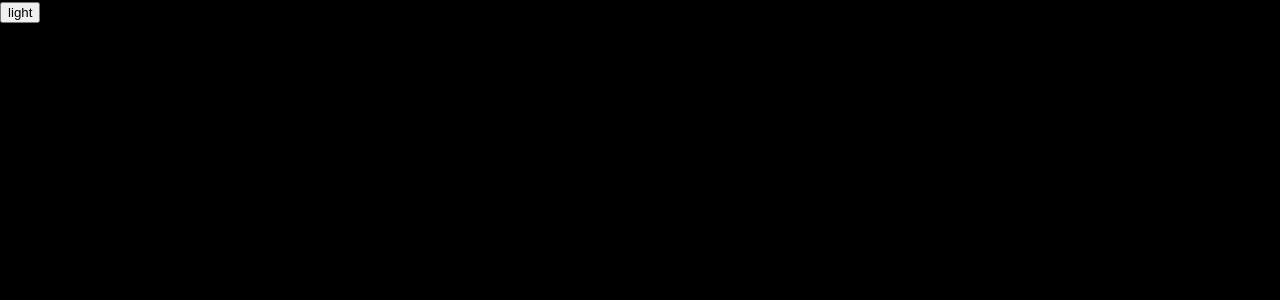
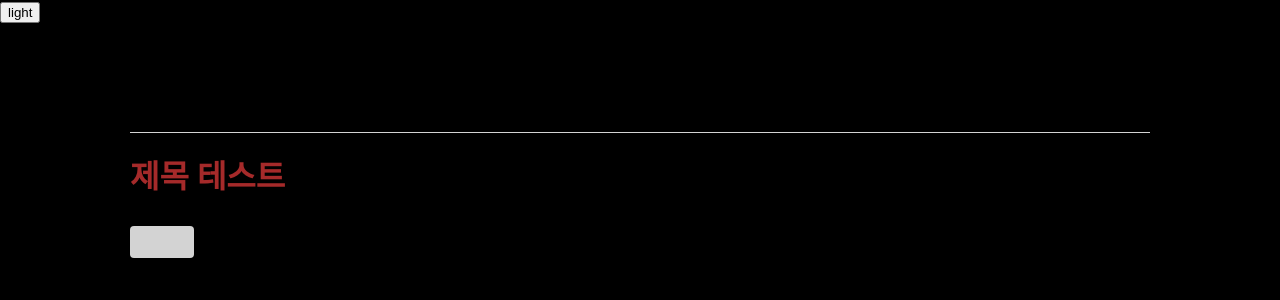
Before and after one commit to msy8709/BookStore, a React (Create React App) app: page / in a window 1280 px wide. Shown: the top 300 px of the page. Built offline with nearby package versions, Linux system fonts and the light colour scheme; the HTML template or start-up script is replaced by a standard one.

Commit message:
title, button, input, header, footer 컴포넌트 작성

```diff
--- a/package.json
+++ b/package.json
@@ -12,6 +12,7 @@
     "@types/react-dom": "^18.3.0",
     "react": "^18.3.1",
     "react-dom": "^18.3.1",
+    "react-icons": "^5.2.1",
     "react-scripts": "5.0.1",
     "sanitize.css": "^13.0.0",
     "styled-components": "^6.1.11",
--- a/src/components/Layout.tsx/Layout.tsx
+++ b/src/components/Layout.tsx/Layout.tsx
@@ -1,6 +1,7 @@
 import React from 'react';
 import Header from '../common/Header';
 import Footer from '../common/Footer';
+import styled from 'styled-components';
 interface LayoutProps {
     children: React.ReactNode;
 }
@@ -8,12 +9,18 @@ const Layout = ({children}: LayoutProps) => {
     return (
         <div>
             <Header />
-            <main>
+            <LayoutStyle>
                 {children}
-            </main>
+            </LayoutStyle>
             <Footer/>
         </div>
     );
 };
 
+const LayoutStyle = styled.main`
+width: 100%;
+margin: 0 auto;
+max-width: ${({theme}) => theme.layout.width.large};
+padding: 20px 0;
+`
 export default Layout;
--- /dev/null
+++ b/src/components/common/Button.tsx
@@ -0,0 +1,30 @@
+import React from 'react';
+import styled, { Styled } from 'styled-components';
+import { ButtonScheme, ButtonSize } from '../../style/theme';
+
+interface Props {
+    children: React.ReactNode;
+    size:ButtonSize
+    scheme: ButtonScheme
+    disabled?: boolean;
+    isLoading?: boolean;
+}
+
+const Button = ({children,size,scheme,disabled,isLoading}: Props) => {
+    return (
+        <ButtonStyle size={size} scheme={scheme} disabled={disabled} isLoading={isLoading}></ButtonStyle>
+    );
+};
+
+const ButtonStyle = styled.button<Omit<Props, "children">>`
+font-size: ${({theme, size}) => theme.button[size].fontSize};
+padding: ${({theme, size}) => theme.button[size].padding};
+color: ${({theme, scheme}) => theme.buttonScheme[scheme].color};
+background-color: ${({theme, scheme}) => theme.buttonScheme[scheme].backgroundColor};
+border: 0;
+border-radius: ${({theme}) => theme.borderRadius.default};
+opacity: ${({disabled}) => (disabled ? 0.5 : 1)};
+pointer-events: ${({disabled}) => (disabled ? "none" : "auto")};
+cursor: ${({disabled}) => (disabled ? 'none' : 'pointer')};
+`
+export default Button;
--- a/src/components/common/Footer.tsx
+++ b/src/components/common/Footer.tsx
@@ -1,4 +1,5 @@
 import React from 'react';
+import styled from 'styled-components';
 
 const Footer = () => {
     return (
@@ -8,4 +9,25 @@ const Footer = () => {
     );
 };
 
+const FooterStyle = styled.footer`
+    width: 100%;
+    margin: 0 auto;
+    max-width: ${({theme}) => theme.layout.width.large};
+    border-top: 1px solid ${({theme}) => theme.color.background};
+    padding: 20px 0;
+    display: flex;
+    justify-content: space-between;
+    .logo{
+        img{
+            width: 140px;
+        }
+    }
+
+    .copyright{
+        p{
+            font-size: 0.75rem;
+            color: ${({theme}) => theme.color.text};
+        }
+    }
+`
 export default Footer;
--- a/src/components/common/Header.tsx
+++ b/src/components/common/Header.tsx
@@ -1,14 +1,110 @@
 import React from 'react';
 import styled from 'styled-components';
+import ThemeSwitcher from '../Header/ThemeSwitcher';
+import {FaSignInAlt, FaRegUser} from "react-icons/fa";
 const Header = () => {
+    const CATEGORY = [
+        {
+            id: null,
+            name: "전체"
+        },
+        {
+            id: 0,
+            name: "동화"
+        },
+        {
+            id: 1,
+            name: "소설"
+        },
+        {
+            id: 2,
+            name: "사회",
+        },
+    ];
     return (
-        <h1>Book Store</h1>
+
+       <HeaderStyle>
+        <h1 className='logo'>
+            <img src="" alt=""/>
+        </h1>
+        <nav className='category'>
+            <ul>
+                {
+                    CATEGORY.map((item) => (
+                        <li key={item.id}>
+                            <a href={item.id === null ? '/books' : `/books?category_id=${item.id}`}>{item.name}</a>
+                        </li>
+                    ))
+                }
+            </ul>
+        </nav>
+            <nav className="auth">
+                <ul>
+                    <li>
+                        <FaSignInAlt>로그인</FaSignInAlt>
+                    </li>
+                    <li>
+                        <FaRegUser>회원가입</FaRegUser>
+                    </li>
+                </ul>
+            </nav>
+       </HeaderStyle>
+
     );
 };
 const HeaderStyle = styled.header`
-    background-color: ${(props) => props.theme.colors.background};
-    h1{
-        color: ${(props) => props.theme.colors.primary};
+    width: 100%;
+    margin: 0 auto;
+    max-width: ${({theme}) => theme.layout.width.large};
+
+    display: flex;
+    justify-content: space-between;
+    align-items: center;
+    padding: 20px 0;
+    border-bottom: 1px solid ${({theme}) => theme.color.background};
+
+
+    .logo{
+        img{
+            width: 200px;
+        }
+    }
+    .category{
+        ul{
+            display: flex;
+            gap: 32px;
+            li{
+                a{
+                    font-size: 1.5rem;
+                    font-weight: 600;
+                    text-decoration: none;
+                    color: ${({theme}) => theme.color.text};
+
+                    &:hover {
+                        color: ${({theme}) => theme.color.primary};
+                    }
+                }
+            }
+        }
+    }
+    .auth{
+        ul{
+            display: flex;
+            gap: 16px;
+            li{
+                a{
+                    font-size: 1rem;
+                    font-weight: 600;
+                    text-decoration: none;
+                    display: flex;
+                    align-item: center;
+                    line-height: 1;
+                    svg{
+                        margin-right: 6px;
+                    }
+                }
+            }
+        }
     }
 `
 export default Header;
--- /dev/null
+++ b/src/components/common/Title.tsx
@@ -0,0 +1,23 @@
+import React from 'react';
+import styled from 'styled-components';
+import { ColorKey, HeadingSize } from '../../style/theme';
+
+
+interface Props {
+    children: React.ReactNode;
+    size: HeadingSize;
+    color?: ColorKey;
+}
+
+const Title = ({children,size}: Props) => {
+    return (
+        <div>
+            <TitleStyle size={size}>{children}</TitleStyle>
+        </div>
+    );
+};
+const TitleStyle = styled.h1<Omit<Props, "children">>`
+font-size: ${({theme, size}) => theme.heading[size].fontSize};
+color: ${({theme, color}) => (color ? theme.color[color]: theme.color.primary)}`
+
+export default Title;
--- a/src/index.tsx
+++ b/src/index.tsx
@@ -2,7 +2,6 @@ import React from 'react';
 import ReactDOM from 'react-dom/client';
 import App from './App';
 import reportWebVitals from './reportWebVitals';
-import { GlobalStyle } from './style/global';
 import { ThemeContext, state } from './context/themeContext';
 const root = ReactDOM.createRoot(
   document.getElementById('root') as HTMLElement
--- a/src/pages/Home.tsx
+++ b/src/pages/Home.tsx
@@ -1,15 +1,19 @@
 import React from 'react';
 import Header from '../components/common/Header';
 import { formatNumber } from '../utils/format';
+import Title from '../components/common/Title';
+import Button from '../components/common/Button';
 
 const Home = () => {
 
     const Count =10000
     return (
         <div>
-
+            <Title size="large">제목 테스트</Title>
             <div>home body</div>
-            <div>count: {formatNumber(Count)}</div>
+            <Button size='large' scheme='normal'>
+                버튼 테스트
+            </Button>
         </div>
     );
 };
--- a/src/style/theme.ts
+++ b/src/style/theme.ts
@@ -1,30 +1,108 @@
 export type ThemeName = "light" | "dark";
-type ColorKey = "primary"|"background"|"secondary"|"third";
+export type ColorKey = "primary"|"background"|"secondary"|"third"|"border"|"text";
 
-
-
+export type HeadingSize = "large" | "medium" | "small";
+export type ButtonSize = "large" | "medium" | "small";
+export type ButtonScheme = "primary" | "normal"
+export type LayoutWidth = "large"| "medium" | "small";
 interface Theme{
     name: ThemeName;
     color: Record<ColorKey, string>;
+    heading: {
+        [key in HeadingSize]: {
+            fontSize : string;
+        }
+    };
+    button: {
+        [key in ButtonSize]: {
+            fontSize: string;
+            padding:string;
+        }
+    },
+    buttonScheme: {
+        [key in ButtonScheme]: {
+            color: string;
+            backgroundColor:string;
+        }
+    },
+    borderRadius: {
+        default: string;
+    },
+    layout: {
+        width: {
+            [key in LayoutWidth]: string;
+        }
+    }
 }
 
 export const light: Theme = {
     name: "light",
     color: {
         primary: "brown",
-        background: "lightgray",
+        background: "lightgrey",
         secondary: "blue",
-        third: "green"
+        third: "green",
+        border:"grey",
+        text:"black"
     },
+    heading: {
+        large: {
+            fontSize: "2rem"
+        },
+        medium: {
+            fontSize:"1.5rem"
+        },
+        small: {
+            fontSize:"1rem"
+        }
+    },
+    button:{
+        large: {
+            fontSize: "1.5rem",
+            padding: "1rem 2rem"
+        },
+        medium: {
+            fontSize: "1rem",
+            padding: ".5rem 1rem"
+        },
+        small: {
+            fontSize: "0.75rem",
+            padding: ".25rem .5rem"
+        }
+    },
+    buttonScheme: {
+        primary: {
+            color: "white",
+            backgroundColor: "midnightblue"
+        },
+        normal: {
+            color: "black",
+            backgroundColor: "lightgrey"
+        }
+    },
+    borderRadius: {
+        default: "4px",
+    },
+    layout: {
+        width: {
+            large: '1020px',
+            medium: '760px',
+            small: "320px"
+        }
+    }
+
 };
 
 export const dark: Theme = {
+    ...light,
     name: "dark",
     color: {
         primary: "coral",
         background: "midnightblue",
         secondary: "darkblue",
-        third: "darkgreen"
+        third: "darkgreen",
+        border:"grey",
+        text:"black"
     },
 };
 
```
Also changed, not shown: src/components/common/InputText.tsx (added, +22 -0 lines), 2 other files (tests, documents, lock files or other folders).
